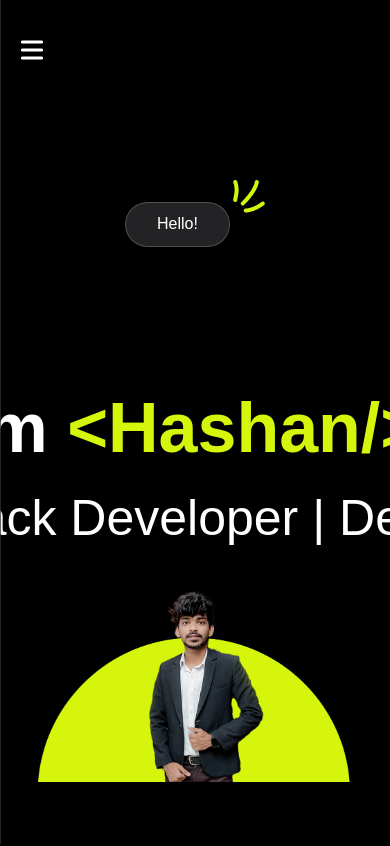
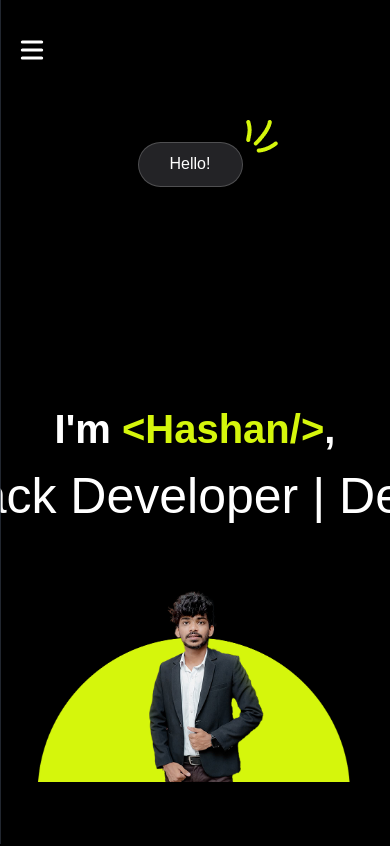
Before and after one commit to HashanTG/tharanga-portfolio, a React (Vite) app: page / in a window 390 px wide. Shown: the top 846 px of the page. Built offline with nearby package versions, Linux system fonts and the light colour scheme.

Commit message:
i add responsive classes for the project

```diff
--- a/src/App.tsx
+++ b/src/App.tsx
@@ -1,6 +1,7 @@
 import { BrowserRouter as Router,Routes,Route } from 'react-router-dom'
 import './App.css'
 import Home from './landingPage/home'
+import Test from './test/test';
 
 
 function App() {
@@ -12,6 +13,7 @@ function App() {
         <Routes>
           <Route path="/" element={<Home />} />
 
+          <Route path="/test" element={<Test />} />
         </Routes>
       </Router>
     </>
--- a/src/components/hero.tsx
+++ b/src/components/hero.tsx
@@ -19,16 +19,20 @@ const HeroSection: React.FC = () => {
   return (
     <section className="relative min-h-screen flex flex-col items-center justify-center bg-black ">
       {/* Decorative Hello badge */}
-      <div className="absolute top-[80px] flex items-center">
+      <div className="absolute ml-[25px] top-[20px] md:top-[80px] flex items-center justify-center">
         <div className="bg-[#232326] w-[105px] h-[45px] flex items-center justify-center text-5 font-light text-white px-4 py-1 rounded-full  shadow border border-white/20">
           Hello!
         </div>
 
-        <img src={element1} alt="element1" className="ml-[3px] mb-[55px]" />
+        <img
+          src={element1}
+          alt="element1"
+          className="ml-[3px] mb-[55px]"
+        />
       </div>
 
       <div className="absolute flex flex-col items-center mb-28">
-        <h1 className="text-[70px]  font-bold text-white text-center">
+        <h1 className="text-[40px] md:text-[70px] font-bold text-white text-center">
           I&apos;m <span className="text-[#D5F60C]">&lt;Hashan/&gt;</span>
           ,<br />
         </h1>
--- /dev/null
+++ b/src/test/test.tsx
@@ -0,0 +1,12 @@
+import React from 'react'
+
+function Test() {
+  return (
+    <div className=" flex flex-col md:flex-row items-center justify-center">
+      <h1 className="text-cyan-50 text-2xl md:text-5xl">Hahsan</h1>
+      <h1 className="text-cyan-50 text-5xl">Hahsan</h1>
+    </div>
+  );
+}
+
+export default Test
```
